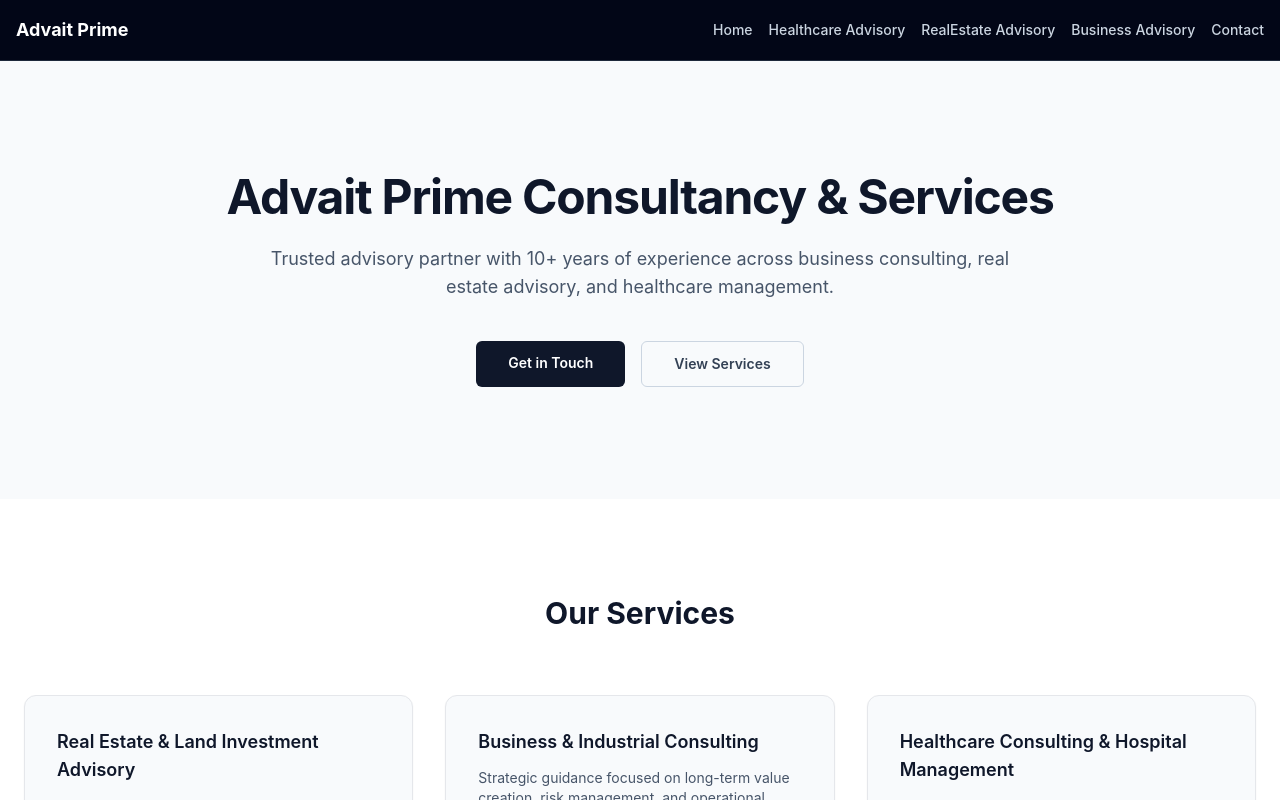
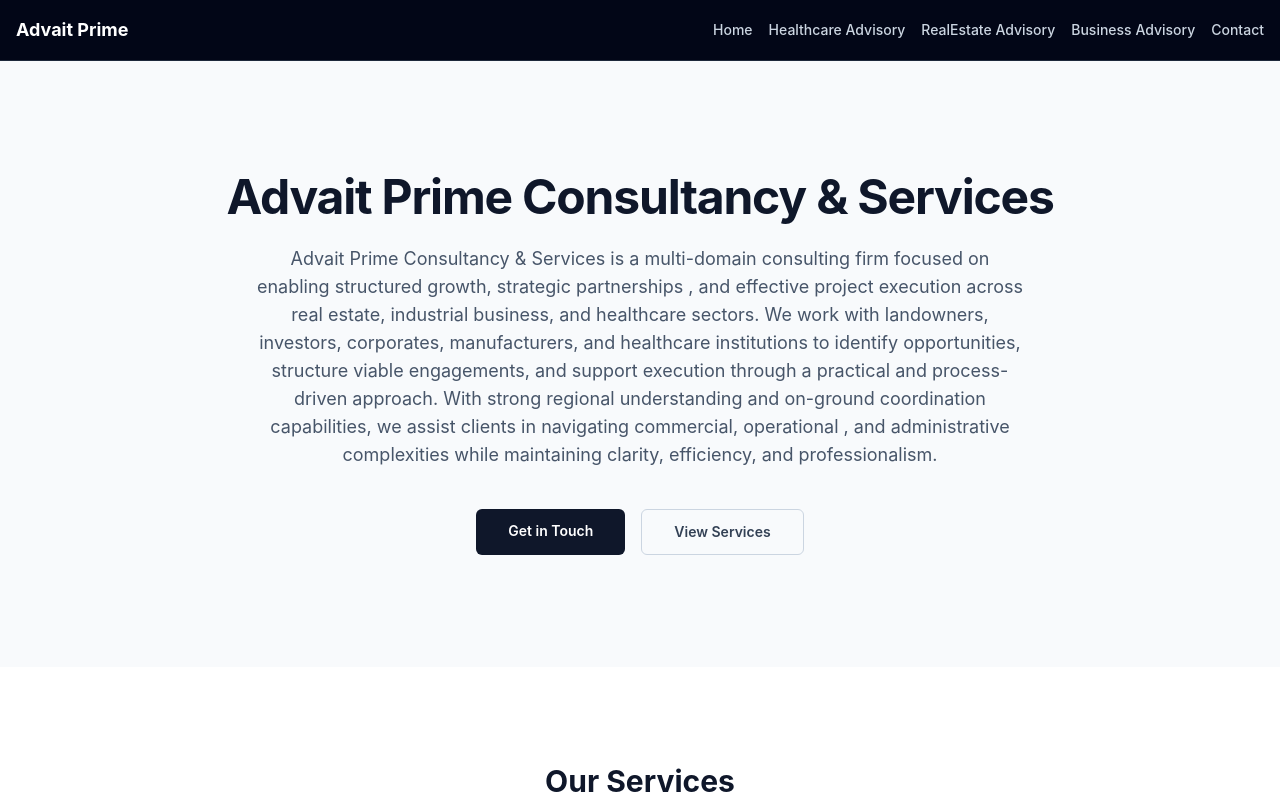
Before and after one commit to psh2590/advait-prime-website, a React app in the folder frontend/: page / in a window 1280 px wide. Shown: the top 800 px of the page. Built offline with nearby package versions, Linux system fonts and the light colour scheme; the HTML template or start-up script is replaced by a standard one.

Commit message:
Update Hero.jsx

```diff
--- a/frontend/src/components/Hero.jsx
+++ b/frontend/src/components/Hero.jsx
@@ -7,8 +7,12 @@
         </h1>
 
         <p className="mx-auto mt-6 max-w-3xl text-lg text-slate-600">
-          Trusted advisory partner with 10+ years of experience across
-          business consulting, real estate advisory, and healthcare management.
+          Advait Prime Consultancy & Services is a multi-domain consulting firm focused on enabling structured growth, strategic partnerships
+          , and effective project execution across real estate, industrial business, and healthcare sectors.
+          We work with landowners, investors, corporates, manufacturers, and healthcare institutions to identify opportunities, structure
+          viable engagements, and support execution through a practical and process-driven approach.
+          With strong regional understanding and on-ground coordination capabilities, we assist clients in navigating commercial, operational
+          , and administrative complexities while maintaining clarity, efficiency, and professionalism.
         </p>
 
         <div className="mt-10 flex justify-center gap-4">
```
